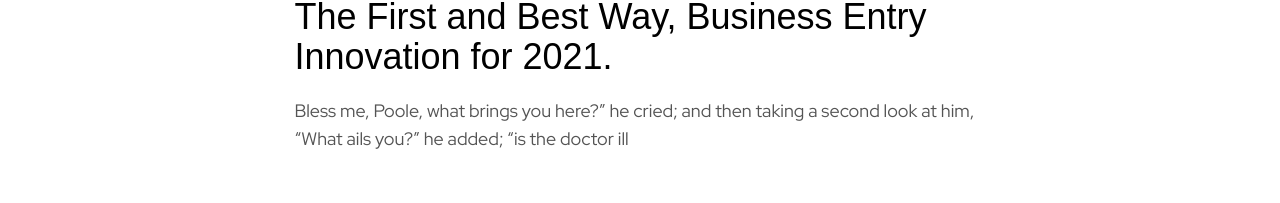
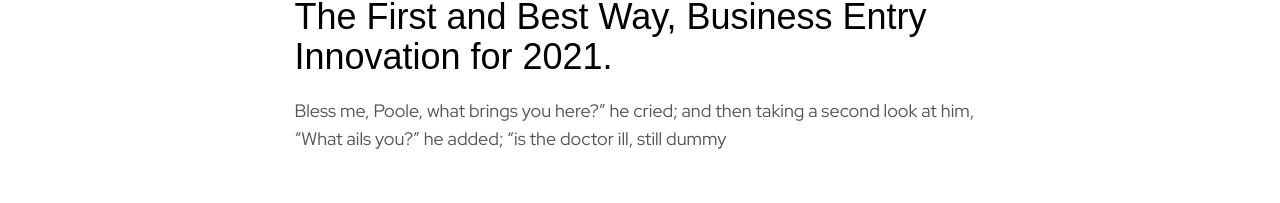
Before and after one commit to LawrencePriceLtd/lpclglobal.com, a React (Create React App) app: page /report in a window 1280 px wide. Shown: the part 265-468 px from the top of the page. Built offline with nearby package versions, Linux system fonts and the light colour scheme; a web font is replaced by a local one.

Commit message:
add report page

```diff
--- a/src/pages/Report/index.js
+++ b/src/pages/Report/index.js
@@ -22,7 +22,7 @@ const Report = () => {
               <h1 className="text-4xl font-trirong font-medium dark:text-white pt-2">The First and Best Way, Business Entry Innovation for 2021.</h1>
               <p className="text-lg text-coregray pt-5 dark:text-gray-300">
                 Bless me, Poole, what brings you here?” he cried; and then taking
-                a second look at him, “What ails you?” he added; “is the doctor ill
+                a second look at him, “What ails you?” he added; “is the doctor ill, still dummy
               </p>
             </div>
             <div className="md:w-1/5" />
```
